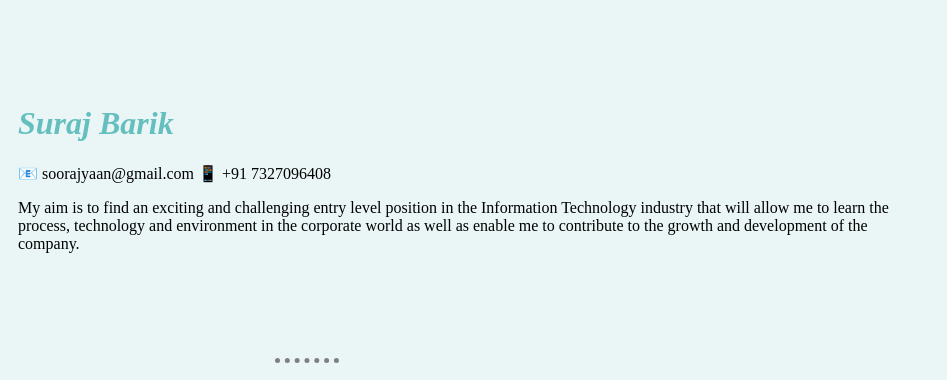
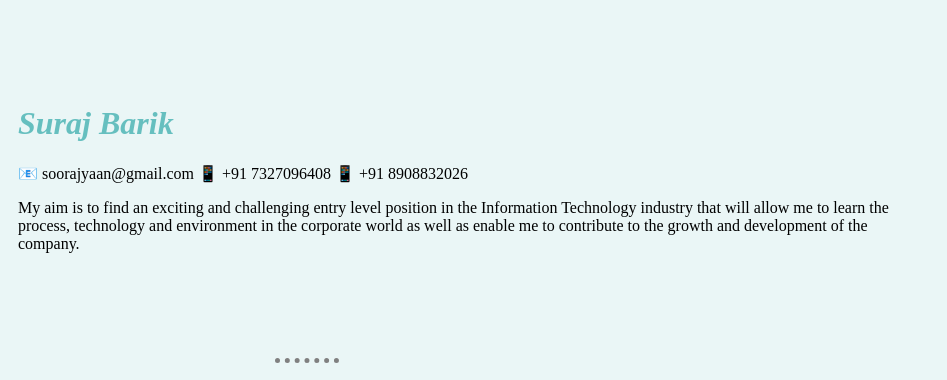
Before and after one commit to surajc5/web_portfolio, a plain HTML site: page index.html in a window 1280 px wide. Shown: the top 380 px of the page, 333-1280 px from the left. Drawn offline with Linux system fonts and the light colour scheme.

Commit message:
Update index.html

```diff
--- a/index.html
+++ b/index.html
@@ -11,7 +11,7 @@
                     <td><img src="s1.png" alt="Suraj Profile picture"></td>
                     <td>
             <h1>Suraj Barik</h1>
-            📧 soorajyaan@gmail.com 📱 +91 7327096408
+            📧 soorajyaan@gmail.com 📱 +91 7327096408  📱 +91 8908832026
 
             <p>My aim is to find an exciting and challenging entry level position in the Information Technology industry
                 that will allow me to learn the process, technology and environment in the corporate world as
```
